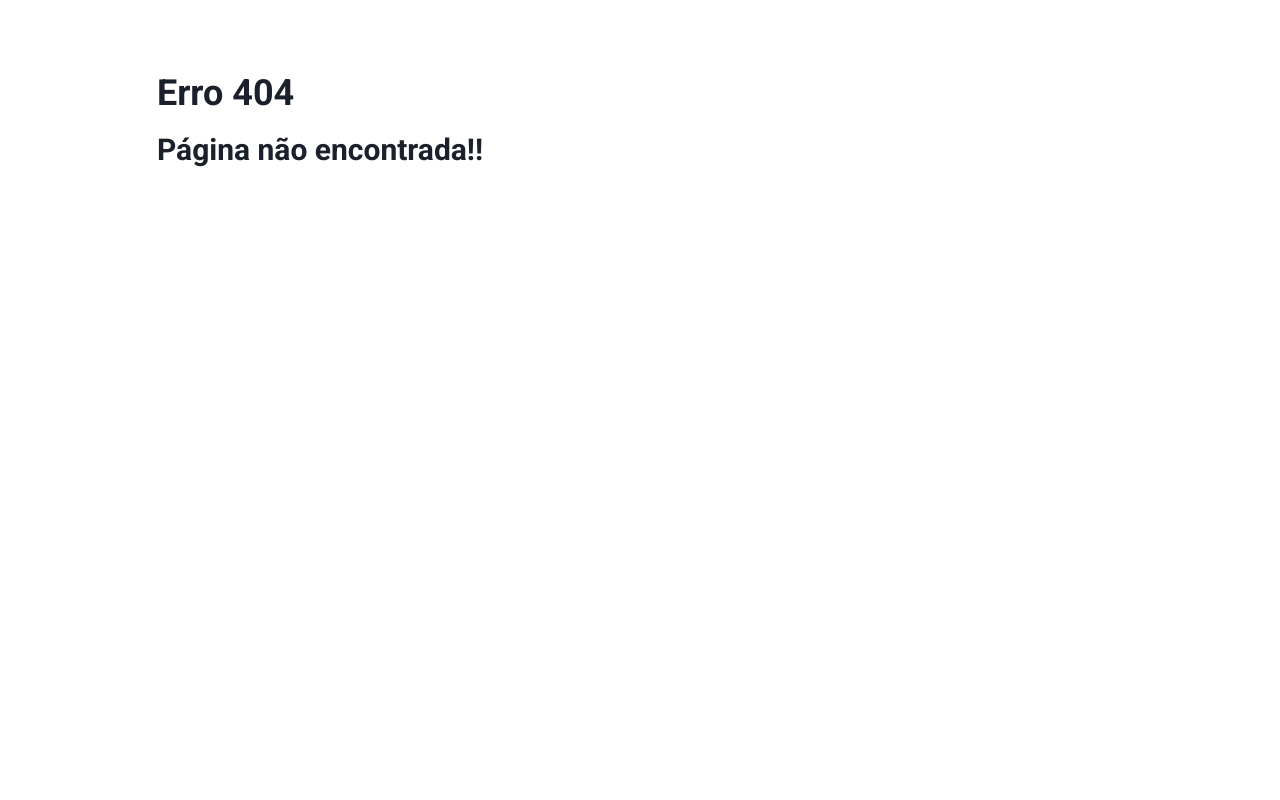
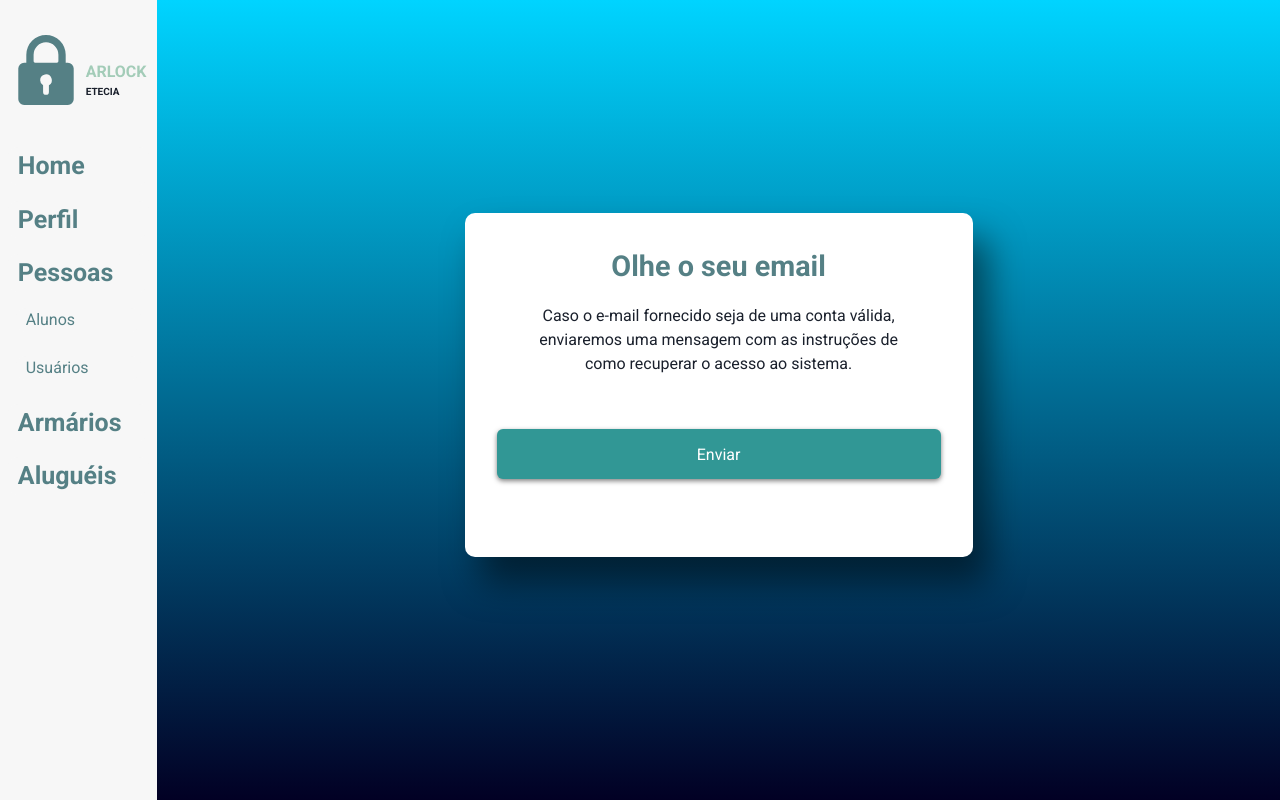
Before and after one commit to GabrieelAraujoo/front-arlock, a React (Create React App) app: page /Mensagem in a window 1280 px wide. Before the commit this address had no page. Built offline with nearby package versions, Linux system fonts and the light colour scheme.

Commit message:
tela-mensagem-email

```diff
--- a/src/App.js
+++ b/src/App.js
@@ -5,6 +5,7 @@ import NotFound from "./pages/NotFound";
 import HomeAdm from "./pages/dashboard/Adm/index";
 import PerfilAdm from "./pages/dashboard/Adm/perfil";
 import AlunosAdm from "./pages/dashboard/Adm/alunos";
+import Mensagem from "./pages/login/Mensagem";
 
 function App() {
   return (
@@ -15,6 +16,7 @@ function App() {
         <Route path="/Adm/Home" element={<HomeAdm />} />
         <Route path="/Adm/Perfil" element={<PerfilAdm />} />
         <Route path="/Adm/Alunos" element={<AlunosAdm />} />
+        <Route path="/Mensagem" element={<Mensagem />} />
       </Routes>
     </div>
   );
--- /dev/null
+++ b/src/pages/login/Mensagem.jsx
@@ -0,0 +1,68 @@
+import { Main } from "../../layout/Main";
+import { Container } from "../../layout/Container";
+import { Flex, Text, Button } from "@chakra-ui/react";
+
+export default function Esqueceu() {
+
+
+  return (
+    <Main>
+      <Container>
+        <Flex
+          width="100%"
+          height="100%"
+          justifyContent="center"
+          alignItems="center"
+        >
+          <Flex
+            boxShadow=" 15px 25px 35px rgb(0, 0, 0, .5);"
+            backgroundColor="#fff"
+            width={{ base: "80%", lg: "508px" }}
+            height="43%"
+            direction="column"
+            padding="2rem"
+            alignItems="center"
+            marginBottom="30px"
+            borderRadius="10px"
+          >
+            <Text
+              color="#558085"
+              fontWeight="bold"
+              marginBottom="1rem"
+              fontSize={{ sm: "0.8", md: "1.5rem", lg: "1.8rem" }}
+            >
+              Olhe o seu email
+            </Text>
+
+           <Text align="center" >
+            Caso o e-mail fornecido seja de uma conta válida,
+           </Text>
+
+           <Text align="center" >
+           enviaremos uma mensagem com as instruções de
+           </Text>
+
+           <Text align="center" >
+           como recuperar o acesso ao sistema.
+           </Text>
+
+
+
+            <Button
+              height="50px"
+              colorScheme="teal"
+              boxShadow=" 0 2px 5px rgb(0, 0, 0, .5);"
+              width="100%"
+              marginY="1.5rem"
+              fontWeight="normal"
+              marginTop="12%"
+            >
+              Enviar
+            </Button>
+
+          </Flex>
+        </Flex>
+      </Container>
+    </Main>
+  );
+}
```
